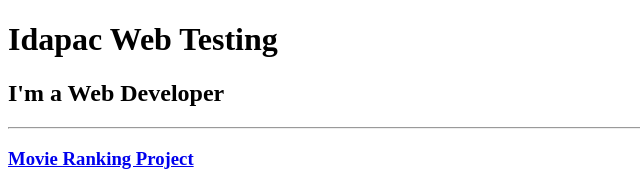
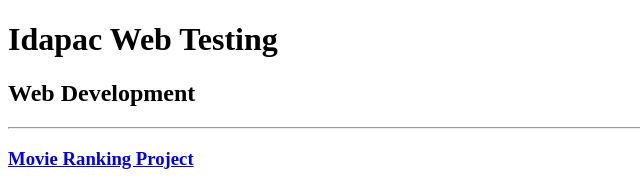
Before and after one commit to IdaPac/html-test, a plain HTML site: page index.html in a window 1280 px wide. Shown: the top 185 px of the page, 0-640 px from the left. Drawn offline with Linux system fonts and the light colour scheme.

Commit message:
Second commit

```diff
--- a/index.html
+++ b/index.html
@@ -24,7 +24,7 @@ https://developer.mozilla.org/en-US/docs/Web/HTML/Element/img#attr-height -->
 
 <body>
   <h1>Idapac Web Testing</h1>
-  <h2>I'm a Web Developer</h2>
+  <h2>Web Development</h2>
   <hr />
   <h3><a href="./public/movie-ranking.html">Movie Ranking Project</a></h3>
   <img src="./assets/images/movie-ranking.png" height="200" alt="movie ranking project preview"/>
```
